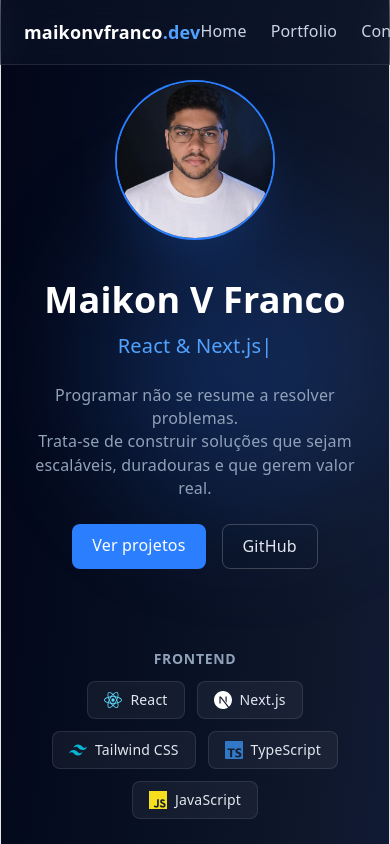
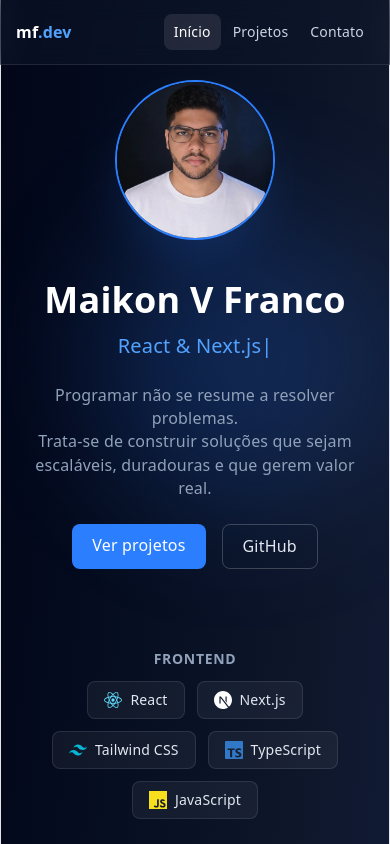
Before and after one commit to maikonvfranco/Portfolio, a React app: page / in a window 390 px wide. Shown: the top 844 px of the page. Built offline with nearby package versions, Linux system fonts and the light colour scheme; the HTML template or start-up script is replaced by a standard one.

Commit message:
Adjusted navBar

```diff
--- a/src/components/Hero.tsx
+++ b/src/components/Hero.tsx
@@ -3,7 +3,10 @@ import foto from "../assets/fotoprofissional.webp";
 
 function Hero() {
   return (
-    <section className="relative isolate flex flex-col items-center justify-center gap-10 px-6 pt-20 pb-20 md:flex-row md:gap-16 md:px-16">
+    <section
+      id="hero"
+      className="relative isolate flex flex-col items-center justify-center gap-10 px-6 pt-20 pb-20 md:flex-row md:gap-16 md:px-16"
+    >
       <div className="absolute top-1/3 left-1/4 -z-10 h-72 w-72 rounded-full bg-blue-500/20 blur-3xl" />
 
       <img
@@ -50,6 +53,7 @@ function Hero() {
           </a>
           <a
             href="https://github.com/maikonvfranco"
+            target="_blank"
             className="rounded-lg border border-white/20 px-5 py-2.5 text-slate-200 transition-colors duration-300 hover:bg-white/10"
           >
             GitHub
--- a/src/components/NavBar.tsx
+++ b/src/components/NavBar.tsx
@@ -1,23 +1,55 @@
+import { useEffect, useState } from "react";
+
 const links = [
-  { label: "Home", href: "#home" },
-  { label: "Portfolio", href: "#portfolio" },
-  { label: "Contact", href: "#contact" },
+  { label: "Início", id: "hero" },
+  { label: "Projetos", id: "projetos" },
+  { label: "Contato", id: "contato" },
 ];
 
 function NavBar() {
+  const [ativo, setAtivo] = useState("hero");
+
+  // destaca o link da seção que está na tela
+  useEffect(() => {
+    const secoes = links
+      .map(({ id }) => document.getElementById(id))
+      .filter((el): el is HTMLElement => el !== null);
+
+    const observer = new IntersectionObserver(
+      (entries) => {
+        entries.forEach((entry) => {
+          if (entry.isIntersecting) setAtivo(entry.target.id);
+        });
+      },
+      { rootMargin: "-40% 0px -55% 0px" },
+    );
+
+    secoes.forEach((s) => observer.observe(s));
+    return () => observer.disconnect();
+  }, []);
+
   return (
     <nav className="fixed inset-x-0 top-0 z-50 border-b border-white/10 bg-slate-900/50 backdrop-blur-md">
-      <div className="mx-auto flex h-16 max-w-6xl items-center justify-between px-6">
-        <a href="#home" className="text-lg font-bold text-white">
-          maikonvfranco<span className="text-blue-400">.dev</span>
+      <div className="mx-auto flex h-16 max-w-6xl items-center justify-between px-4 sm:px-6">
+        <a
+          href="#home"
+          className="shrink-0 text-base font-bold text-white sm:text-lg"
+        >
+          <span className="sm:hidden">mf</span>
+          <span className="hidden sm:inline">maikonvfranco</span>
+          <span className="text-blue-400">.dev</span>
         </a>
 
-        <ul className="flex items-center gap-6 md:gap-10">
-          {links.map(({ label, href }) => (
-            <li key={href}>
+        <ul className="flex items-center gap-0.5 sm:gap-1">
+          {links.map(({ label, id }) => (
+            <li key={id}>
               <a
-                href={href}
-                className="relative text-slate-300 transition-colors duration-300 after:absolute after:-bottom-1 after:left-0 after:h-0.5 after:w-0 after:bg-blue-400 after:transition-all after:duration-300 hover:text-white hover:after:w-full"
+                href={`#${id}`}
+                className={`block rounded-lg px-2.5 py-2 text-sm transition-all duration-300 sm:px-4 ${
+                  ativo === id
+                    ? "bg-white/10 text-white"
+                    : "text-slate-300 hover:bg-white/5 hover:text-white"
+                }`}
               >
                 {label}
               </a>
--- a/src/components/Stack.tsx
+++ b/src/components/Stack.tsx
@@ -64,7 +64,10 @@ const grupos: { titulo: string; techs: Tech[] }[] = [
 
 function Stack() {
   return (
-    <div className="mx-auto flex max-w-4xl flex-col items-center gap-8 px-6">
+    <div
+      id="stack"
+      className="mx-auto flex max-w-4xl flex-col items-center gap-8 px-6"
+    >
       {grupos.map((grupo) => (
         <div key={grupo.titulo} className="w-full text-center">
           <h3 className="mb-3 text-sm font-semibold tracking-wider text-slate-400 uppercase">
```
